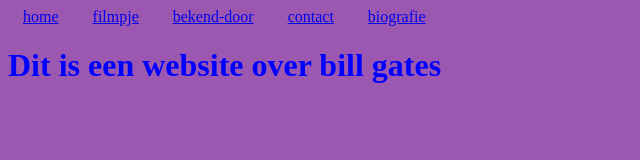
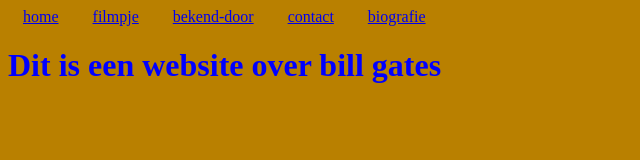
Before and after one commit to Anuar24399/anuar24399.github.io, a plain HTML site: page index.html in a window 1280 px wide. Shown: the whole page, without its empty margins (0-640 px from the left). Drawn offline with Linux system fonts and the light colour scheme.

Commit message:
Update index.html

```diff
--- a/index.html
+++ b/index.html
@@ -6,7 +6,7 @@
   </head>
 <style>
 body {
-    background-color:rgb(156, 88, 176);
+    background-color:rgb(185, 128, 0);
     color:rgb(0, 0, 255);
   }
   .menu>a{
```
